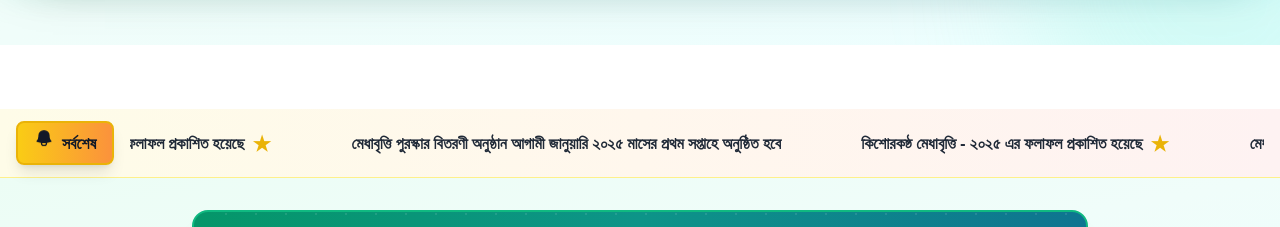
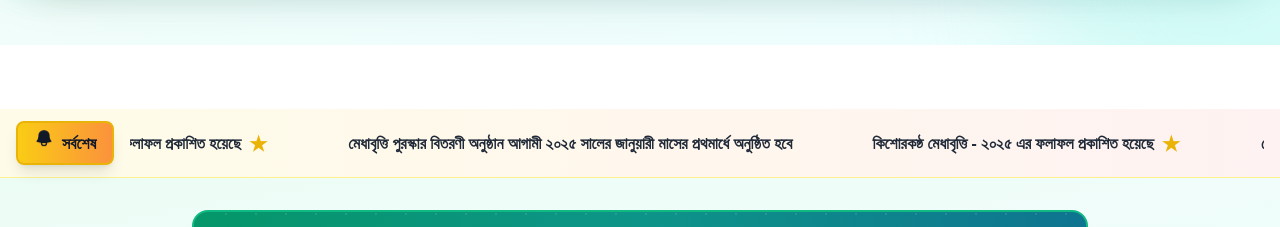
Before and after one commit to ramim141/kishorkhonto-medabritti-result-management-system, a React (Vite) app: page / in a window 1280 px wide. Shown: the part 1360-1587 px from the top of the page. Built offline with nearby package versions, Linux system fonts and the light colour scheme; a web font is replaced by a local one.

Commit message:
Date update

```diff
--- a/src/components/Home.jsx
+++ b/src/components/Home.jsx
@@ -19,7 +19,7 @@ const Home = () => {
     },
     {
       id: 2,
-      title: "মেধাবৃত্তি পুরস্কার বিতরণী অনুষ্ঠান আগামী জানুয়ারি ২০২৫ মাসের প্রথম সপ্তাহে অনুষ্ঠিত হবে",
+      title: "মেধাবৃত্তি পুরস্কার বিতরণী অনুষ্ঠান আগামী ২০২৫ সালের জানুয়ারী মাসের প্রথমার্ধে অনুষ্ঠিত হবে",
       type: "event"
     }
   ];
--- a/src/components/Notice.jsx
+++ b/src/components/Notice.jsx
@@ -16,7 +16,7 @@ const Notice = () => {
     {
       id: 2,
       title: "মেধাবৃত্তির পুরস্কার বিতরণী অনুষ্ঠান প্রসঙ্গে",
-      description: "২০২৫ সালের জানুয়ারী মাসের প্রথমার্ধে (সম্ভাব্য), কিশোরকন্ঠ পাঠক ফোরাম সিলেট জেলা পশ্চিম -এর  কিশোরকন্ঠ মেধাবৃত্তি পরীক্ষা-২০২৫ এর পুরস্কার বিতরণী অনুষ্ঠান অনুষ্ঠিত হবে। সকল অভিভাবক ও শিক্ষার্থীদের উপস্থিত থাকার জন্য অনুরোধ করা হচ্ছে। মোবাইল এসএমএস, ওয়েবসাইট এবং ফেসবুক পেইজে বিস্তারিত জানিয়ে দেওয়া হবে।",
+      description: "২০২৬ সালের জানুয়ারী মাসের প্রথমার্ধে (সম্ভাব্য), কিশোরকন্ঠ পাঠক ফোরাম সিলেট জেলা পশ্চিম -এর  কিশোরকন্ঠ মেধাবৃত্তি পরীক্ষা-২০২৫ এর পুরস্কার বিতরণী অনুষ্ঠান অনুষ্ঠিত হবে। সকল অভিভাবক ও শিক্ষার্থীদের উপস্থিত থাকার জন্য অনুরোধ করা হচ্ছে। মোবাইল এসএমএস, ওয়েবসাইট এবং ফেসবুক পেইজে বিস্তারিত জানিয়ে দেওয়া হবে।",
       date: "১৫ ডিসেম্বর ২০২৫",
       time: "১০:০০ PM",
       type: "event",
```
